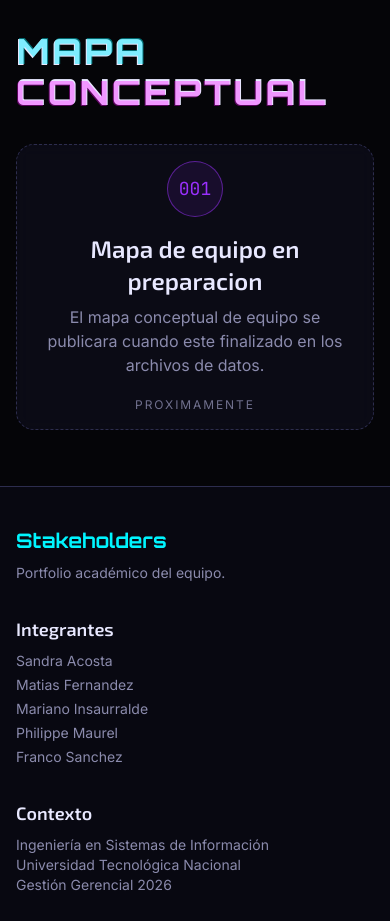
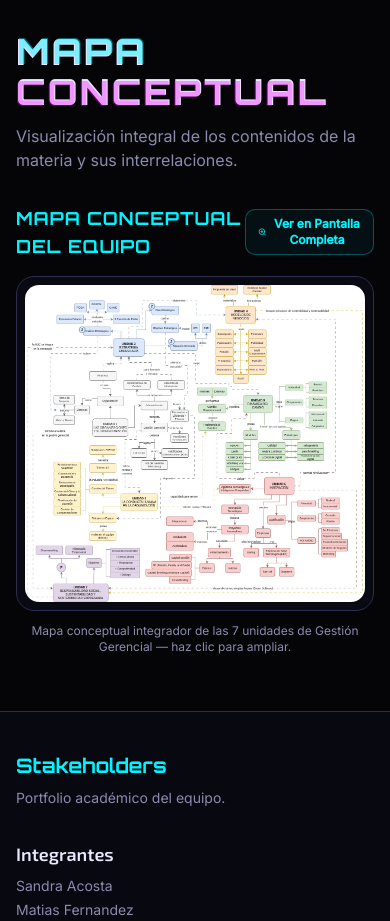
Before and after one commit to marianoInsa/portfolio-gestion-gerencial, a Next.js app: page / in a window 390 px wide. Shown: the part 3780-4701 px from the top of the page. Built offline with nearby package versions, Linux system fonts and the light colour scheme.

Commit message:
add: mapa

```diff
--- a/src/components/sections/ConceptMapSection.tsx
+++ b/src/components/sections/ConceptMapSection.tsx
@@ -1,21 +1,110 @@
+/* eslint-disable @next/next/no-img-element */
+'use client';
+
+import { useState } from 'react';
+import { Maximize2, X, ZoomIn } from 'lucide-react';
 import { teamConceptMap } from '@/data/concept-map';
 import { EmptyState, GlitchTitle, SectionWrapper } from '@/components/ui';
 
 export default function ConceptMapSection() {
+  const [isOpen, setIsOpen] = useState(false);
+
+  const handleOpen = () => {
+    if (teamConceptMap.isPublished) {
+      setIsOpen(true);
+      document.body.style.overflow = 'hidden';
+    }
+  };
+
+  const handleClose = () => {
+    setIsOpen(false);
+    document.body.style.overflow = '';
+  };
+
   return (
     <SectionWrapper id="mapa-conceptual">
       <div className="mb-8">
         <GlitchTitle text="Mapa Conceptual" className="text-4xl md:text-5xl" />
+        <p className="mt-3 text-star-light">
+          Visualización integral de los contenidos de la materia y sus interrelaciones.
+        </p>
       </div>
 
-      {teamConceptMap.isPublished && teamConceptMap.resourceUrl ? (
-        <article className="rounded-xl border border-nebula bg-dark-matter/45 p-4">
-          <h3 className="font-exo2 text-xl font-semibold text-white-photon">{teamConceptMap.title}</h3>
-          <p className="mt-1 text-sm text-star-light">Mapa conceptual del equipo</p>
-          <a href={teamConceptMap.resourceUrl} target="_blank" rel="noreferrer" className="mt-3 inline-flex text-sm font-semibold text-cyber-cyan">
-            Ver mapa
-          </a>
-        </article>
+      {teamConceptMap.isPublished && teamConceptMap.imageUrl ? (
+        <div className="w-full">
+          {/* Header con botón fullscreen */}
+          <div className="mb-4 flex items-center justify-between">
+            <h3 className="font-orbitron text-lg font-bold uppercase tracking-wider text-cyber-cyan">
+              {teamConceptMap.title}
+            </h3>
+            <button
+              onClick={handleOpen}
+              className="flex items-center gap-1.5 rounded-lg border border-cyber-cyan/30 bg-cyber-cyan/5 px-3 py-1.5 text-xs font-semibold text-cyber-cyan transition-all duration-300 hover:bg-cyber-cyan/15 hover:shadow-[0_0_12px_rgba(0,245,255,0.25)]"
+            >
+              <ZoomIn size={14} />
+              Ver en Pantalla Completa
+            </button>
+          </div>
+
+          {/* Contenedor de la imagen */}
+          <div
+            onClick={handleOpen}
+            className="group relative cursor-pointer overflow-hidden rounded-2xl border border-nebula bg-dark-matter/30 p-2 backdrop-blur-sm transition-all duration-300 hover:border-cyber-cyan/70 hover:shadow-[0_0_25px_rgba(0,245,255,0.15)]"
+          >
+            <div className="relative w-full overflow-hidden rounded-xl bg-void-black">
+              <img
+                src={teamConceptMap.imageUrl}
+                alt={teamConceptMap.title}
+                className="h-auto w-full object-contain transition-transform duration-500 group-hover:scale-[1.015]"
+                loading="lazy"
+              />
+              <div className="absolute inset-0 flex items-center justify-center bg-void-black/40 opacity-0 transition-opacity duration-300 group-hover:opacity-100">
+                <div className="flex items-center gap-2 rounded-xl border border-cyber-cyan/50 bg-deep-space/90 px-4 py-2.5 text-sm font-semibold text-cyber-cyan shadow-[0_0_20px_rgba(0,245,255,0.3)]">
+                  <Maximize2 size={16} />
+                  Expandir Mapa
+                </div>
+              </div>
+            </div>
+          </div>
+
+          <p className="mt-3 text-center text-xs text-star-light">
+            Mapa conceptual integrador de las 7 unidades de Gestión Gerencial — haz clic para ampliar.
+          </p>
+
+          {/* Lightbox / Modal fullscreen */}
+          {isOpen && (
+            <div
+              className="fixed inset-0 z-[100] flex items-center justify-center bg-void-black/95 p-4 backdrop-blur-md animate-fade-in"
+              onClick={handleClose}
+            >
+              <div className="relative flex h-full w-full max-w-7xl flex-col items-center justify-center">
+                <button
+                  onClick={handleClose}
+                  className="absolute -top-2 right-0 z-50 flex size-10 items-center justify-center rounded-full border border-nebula bg-deep-space/90 text-white-photon transition-colors hover:border-hot-pink hover:text-hot-pink focus:outline-none focus:ring-2 focus:ring-hot-pink/50 md:-top-4 md:right-4"
+                  aria-label="Cerrar modal"
+                >
+                  <X size={20} />
+                </button>
+
+                <div
+                  className="relative max-h-[85vh] w-full overflow-auto rounded-xl border border-cyber-cyan/30 bg-deep-space/50 p-1.5 shadow-[0_0_50px_rgba(0,245,255,0.15)]"
+                  onClick={(e) => e.stopPropagation()}
+                >
+                  <img
+                    src={teamConceptMap.imageUrl}
+                    alt={teamConceptMap.title}
+                    className="h-auto w-full max-w-none object-contain"
+                  />
+                </div>
+
+                <div className="mt-4 text-center">
+                  <p className="font-exo2 text-sm font-semibold text-white-photon">{teamConceptMap.title}</p>
+                  <p className="text-xs text-star-light">Presiona en cualquier lugar fuera de la imagen o en la X para cerrar</p>
+                </div>
+              </div>
+            </div>
+          )}
+        </div>
       ) : (
         <EmptyState
           title="Mapa de equipo en preparacion"
--- a/src/data/concept-map.ts
+++ b/src/data/concept-map.ts
@@ -1,11 +1,13 @@
 export interface TeamConceptMap {
   title: string;
   resourceUrl: string;
+  imageUrl: string;
   isPublished: boolean;
 }
 
 export const teamConceptMap: TeamConceptMap = {
   title: 'Mapa Conceptual del Equipo',
-  resourceUrl: '',
-  isPublished: false,
+  resourceUrl: '/assets/concept-map/mapa-conceptual.webp',
+  imageUrl: '/assets/concept-map/mapa-conceptual.webp',
+  isPublished: true,
 };
```
Also changed, not shown: public/assets/concept-map/mapa-conceptual.webp (added).
